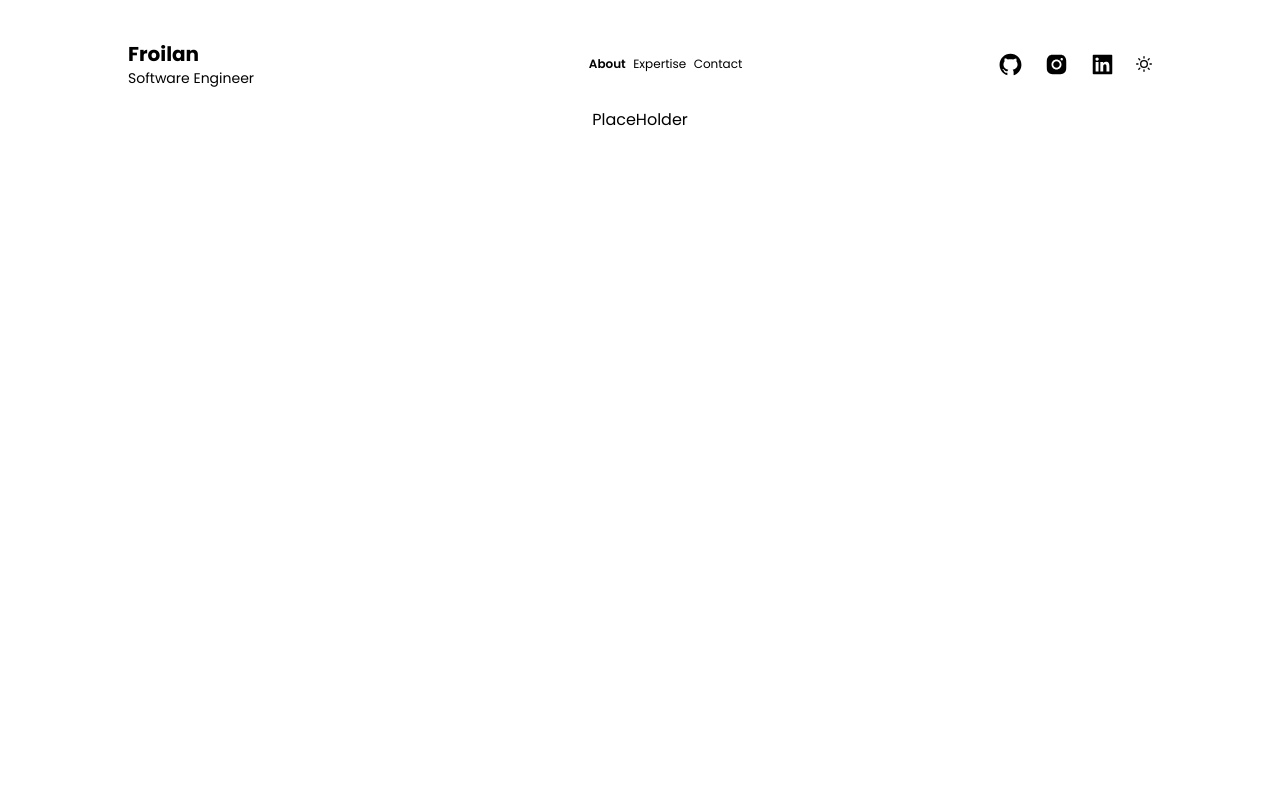
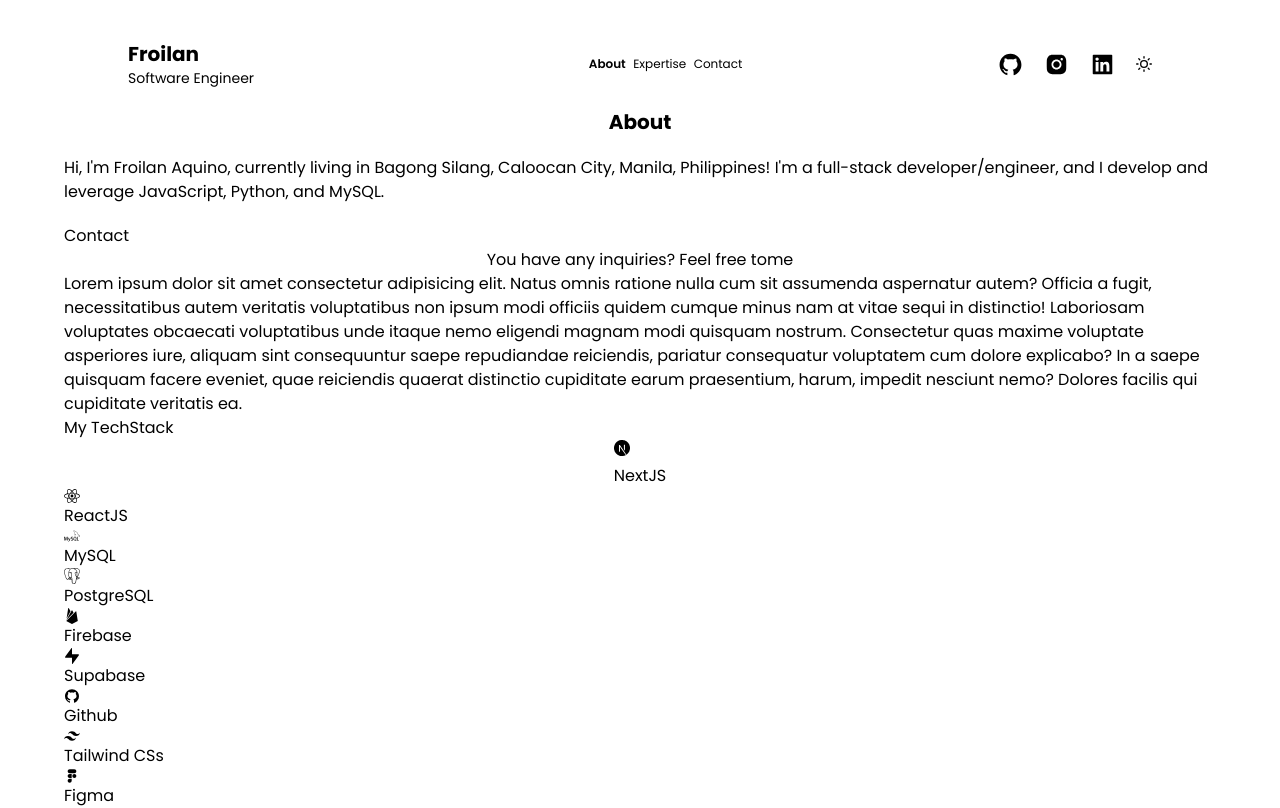
Before and after one commit to uaenaaaa/my-website, a Next.js app: page /about in a window 1280 px wide. Built offline with nearby package versions, Linux system fonts and the light colour scheme.

Commit message:
removed placeholders

```diff
--- a/app/about/page.tsx
+++ b/app/about/page.tsx
@@ -1,10 +1,97 @@
+import Link from 'next/link'
 import React from 'react'
+import {
+  SiFirebase,
+  SiMysql,
+  SiNextdotjs,
+  SiPostgresql,
+  SiSupabase,
+  SiTailwindcss
+} from 'react-icons/si'
+import { FaReact } from 'react-icons/fa'
+import { AiFillGithub } from 'react-icons/ai'
+import { CgFigma } from 'react-icons/cg'
 
 const About = () => {
   return (
     <>
-      <div>
-        <h1>PlaceHolder</h1>
+      <div className='
+      w-[95%]
+      md:w-[90%]
+      flex
+      flex-col
+      gap-y-5
+      justify-center
+      items-center'>
+        <h1 className='
+        font-bold
+        text-xl'>About</h1>
+        <div>
+          <h1>Hi, I'm Froilan Aquino, currently living in Bagong Silang, Caloocan City, Manila, Philippines! I'm a full-stack developer/engineer, and I develop and leverage JavaScript, Python, and MySQL.</h1>
+        </div>
+
+        <div>
+          <div>
+            <h1>Contact</h1>
+            <p className='flex items-center justify-center'>You have any inquiries? Feel free to <Link className='underline font-bold' href='mailto:froilanaquino1@gmail.com' target='_blank'></Link> me</p>
+          </div>
+          <div>
+            <div>
+              Lorem ipsum dolor sit amet consectetur adipisicing elit. Natus omnis ratione nulla cum sit assumenda aspernatur autem? Officia a fugit, necessitatibus autem veritatis voluptatibus non ipsum modi officiis quidem cumque minus nam at vitae sequi in distinctio! Laboriosam voluptates obcaecati voluptatibus unde itaque nemo eligendi magnam modi quisquam nostrum. Consectetur quas maxime voluptate asperiores iure, aliquam sint consequuntur saepe repudiandae reiciendis, pariatur consequatur voluptatem cum dolore explicabo? In a saepe quisquam facere eveniet, quae reiciendis quaerat distinctio cupiditate earum praesentium, harum, impedit nesciunt nemo? Dolores facilis qui cupiditate veritatis ea.
+            </div>
+
+            <div>
+              <h1>My TechStack</h1>
+
+              <div>
+                <div className='grid place-content-center gap-2'>
+                  <SiNextdotjs />
+                  <p>NextJS</p>
+                </div>
+
+                <div>
+                  <FaReact />
+                  <p>ReactJS</p>
+                </div>
+
+                <div>
+                  <SiMysql />
+                  <p>MySQL</p>
+                </div>
+
+                <div>
+                  <SiPostgresql />
+                  <p>PostgreSQL</p>
+                </div>
+
+                <div>
+                  <SiFirebase />
+                  <p>Firebase</p>
+                </div>
+
+                <div>
+                  <SiSupabase />
+                  <p>Supabase</p>
+                </div>
+
+                <div>
+                  <AiFillGithub />
+                  <p>Github</p>
+                </div>
+
+                <div>
+                  <SiTailwindcss />
+                  <p>Tailwind CSs</p>
+                </div>
+
+                <div>
+                  <CgFigma />
+                  <p>Figma</p>
+                </div>
+              </div>
+            </div>
+          </div>
+        </div>
       </div>
     </>
   )
--- a/app/expertise/page.tsx
+++ b/app/expertise/page.tsx
@@ -4,8 +4,19 @@
 const Expertise = ({}) => {
   return (
     <>
-      <div>
-        <h1>PlaceHolder</h1>
+      <div className='
+      w-[95%]
+      md:w-[90%]
+      flex
+      flex-col
+      gap-y-5
+      justify-center
+      items-center'>
+        <h1>Expertise</h1>
+
+        <div>
+
+        </div>
       </div>
     </>
   )
```
